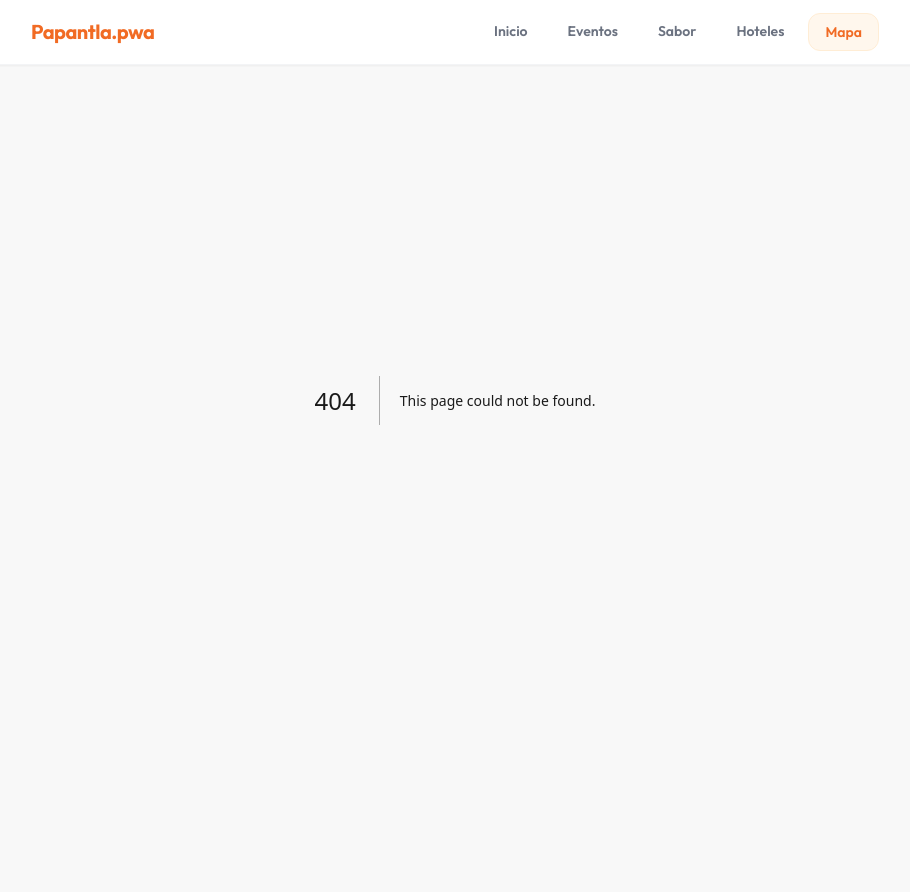
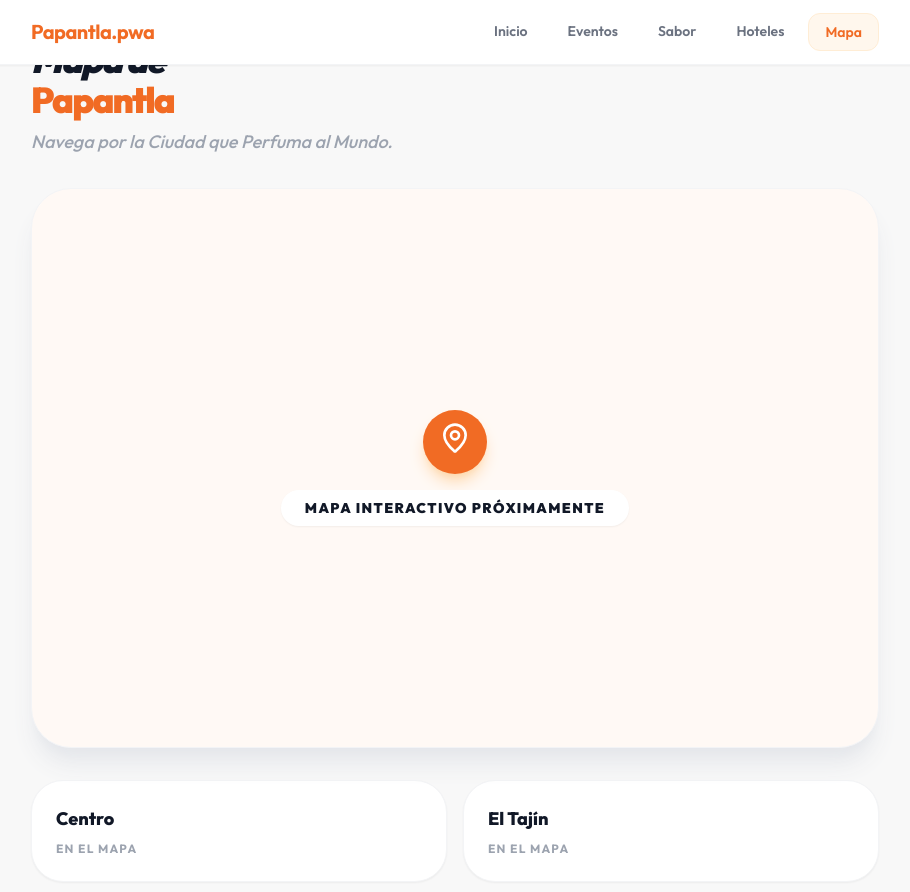
Before and after one commit to krisyiser/tesis, a Next.js app: page /map in a window 1280 px wide. Before the commit this address had no page. Shown: the top 892 px of the page, without its empty margins (185-1095 px from the left). Before the commit the page ends 800 px from the top, so only its background shows below. Built offline with nearby package versions, Linux system fonts and the light colour scheme.

Commit message:
fix: enable external Unsplash images and create missing pages (Gastronomy, Map) for full PWA experience

```diff
--- /dev/null
+++ b/app/gastronomy/page.tsx
@@ -0,0 +1,43 @@
+import PlaceCard from "@/components/PlaceCard";
+
+export default function GastronomyPage() {
+  return (
+    <div className="px-6 pt-10 pb-32 flex flex-col gap-8">
+      <div className="flex flex-col gap-2">
+        <h2 className="text-4xl font-black text-gray-900 tracking-tighter italic">
+          Sabor <br />
+          <span className="text-[#F16B24] not-italic">Totonaca</span>
+        </h2>
+        <p className="text-gray-400 font-medium text-lg italic">
+          Degusta la herencia culinaria que perfuma al mundo con su vainilla.
+        </p>
+      </div>
+
+      <PlaceCard
+        title="Zacahuil Traditions"
+        description="El tamal más grande de México, cocido en horno de tierra con leña de encino y especias tradicionales."
+        imageUrl="https://images.unsplash.com/photo-1512621776951-a57141f2eefd?auto=format&fit=crop&q=80"
+        category="Platillo Típico"
+        buttonText="Ver más"
+      />
+
+      <PlaceCard
+        title="Restaurante 'El Totonacapan'"
+        description="Especialistas en bocoles y cocina regional con el aroma de la vainilla auténtica de Papantla."
+        imageUrl="https://images.unsplash.com/photo-1552566626-52f8b828add9?auto=format&fit=crop&q=80"
+        category="Restaurante"
+        rating="4.7 (310 reseñas)"
+        buttonText="Ver más"
+      />
+
+      <PlaceCard
+        title="Café de Vainilla"
+        description="Disfruta de una taza de café fusionada con extracto natural de la vainilla más fina de la región."
+        imageUrl="https://images.unsplash.com/photo-1541167760496-162955ed8a9f?auto=format&fit=crop&q=80"
+        category="Cafetería"
+        rating="4.9 (150 reseñas)"
+        buttonText="Ver más"
+      />
+    </div>
+  );
+}
--- /dev/null
+++ b/app/map/page.tsx
@@ -0,0 +1,40 @@
+import { MapPin } from "lucide-react";
+
+export default function MapPage() {
+  return (
+    <div className="px-6 pt-10 pb-32 flex flex-col gap-8">
+      <div className="flex flex-col gap-2">
+        <h2 className="text-4xl font-black text-gray-900 tracking-tighter italic">
+          Mapa de <br />
+          <span className="text-[#F16B24] not-italic">Papantla</span>
+        </h2>
+        <p className="text-gray-400 font-medium text-lg italic">
+          Navega por la Ciudad que Perfuma al Mundo.
+        </p>
+      </div>
+
+      <div className="bg-white rounded-[2.5rem] h-[60vh] md:h-[70vh] shadow-xl shadow-gray-200 border border-gray-100 flex items-center justify-center relative overflow-hidden group">
+        <div className="absolute inset-0 bg-[#F16B24]/5 animate-pulse" />
+        <div className="flex flex-col items-center gap-4 z-10 transition-transform group-hover:scale-110">
+          <div className="w-16 h-16 bg-[#F16B24] rounded-full flex items-center justify-center shadow-lg shadow-orange-200">
+            <MapPin className="text-white w-8 h-8 animate-bounce" />
+          </div>
+          <span className="text-gray-900 font-black uppercase tracking-widest text-sm bg-white px-6 py-2 rounded-full shadow-sm">
+            Mapa Interactivo Próximamente
+          </span>
+        </div>
+      </div>
+
+      <div className="grid grid-cols-2 gap-4">
+        <div className="bg-white p-6 rounded-[2rem] border border-gray-100 shadow-sm flex flex-col gap-2">
+          <span className="font-extrabold text-gray-900 text-lg">Centro</span>
+          <span className="text-gray-400 text-xs font-bold uppercase tracking-widest">En el mapa</span>
+        </div>
+        <div className="bg-white p-6 rounded-[2rem] border border-gray-100 shadow-sm flex flex-col gap-2">
+          <span className="font-extrabold text-gray-900 text-lg">El Tajín</span>
+          <span className="text-gray-400 text-xs font-bold uppercase tracking-widest">En el mapa</span>
+        </div>
+      </div>
+    </div>
+  );
+}
--- a/next.config.js
+++ b/next.config.js
@@ -8,6 +8,14 @@ const withPWA = require('next-pwa')({
 /** @type {import('next').NextConfig} */
 const nextConfig = {
   reactStrictMode: true,
+  images: {
+    remotePatterns: [
+      {
+        protocol: 'https',
+        hostname: 'images.unsplash.com',
+      },
+    ],
+  },
 };
 
 module.exports = withPWA(nextConfig);
```
